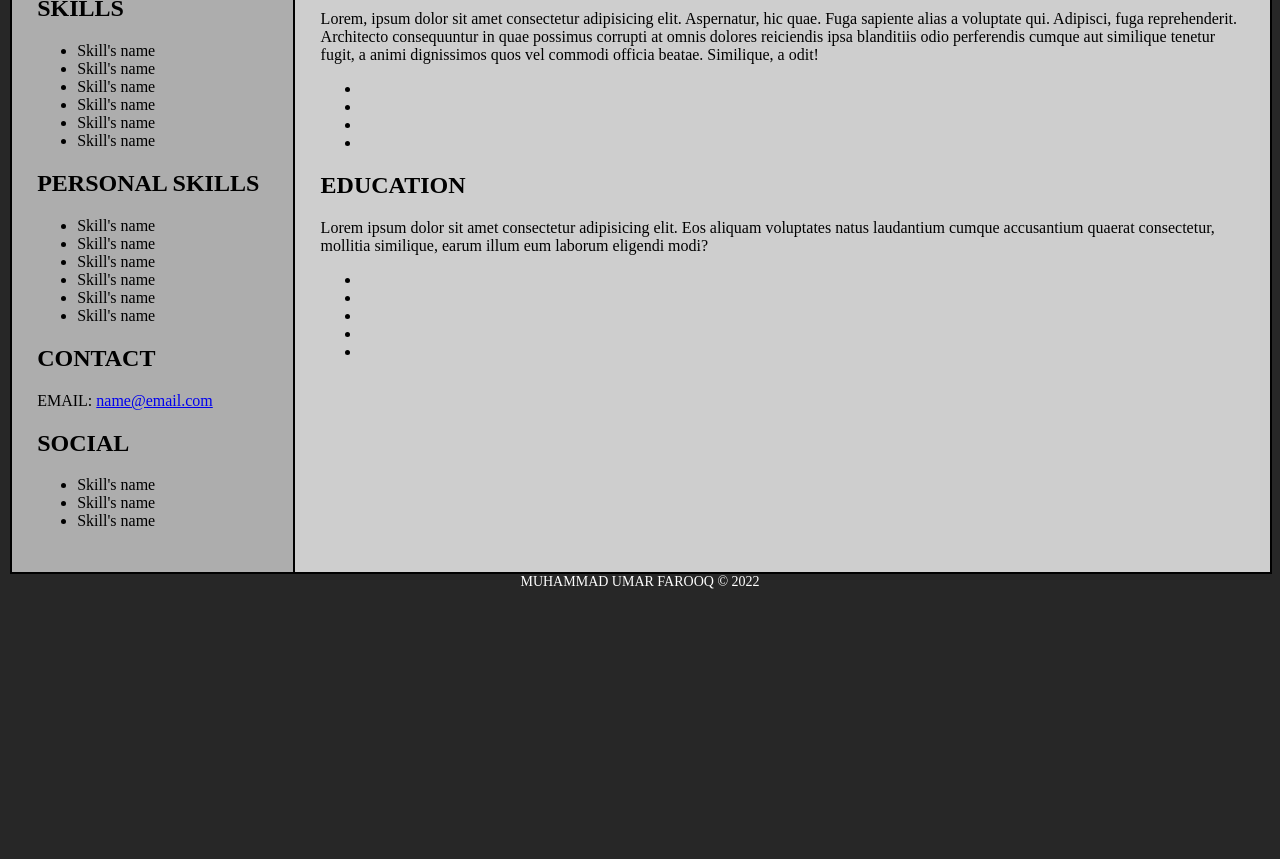
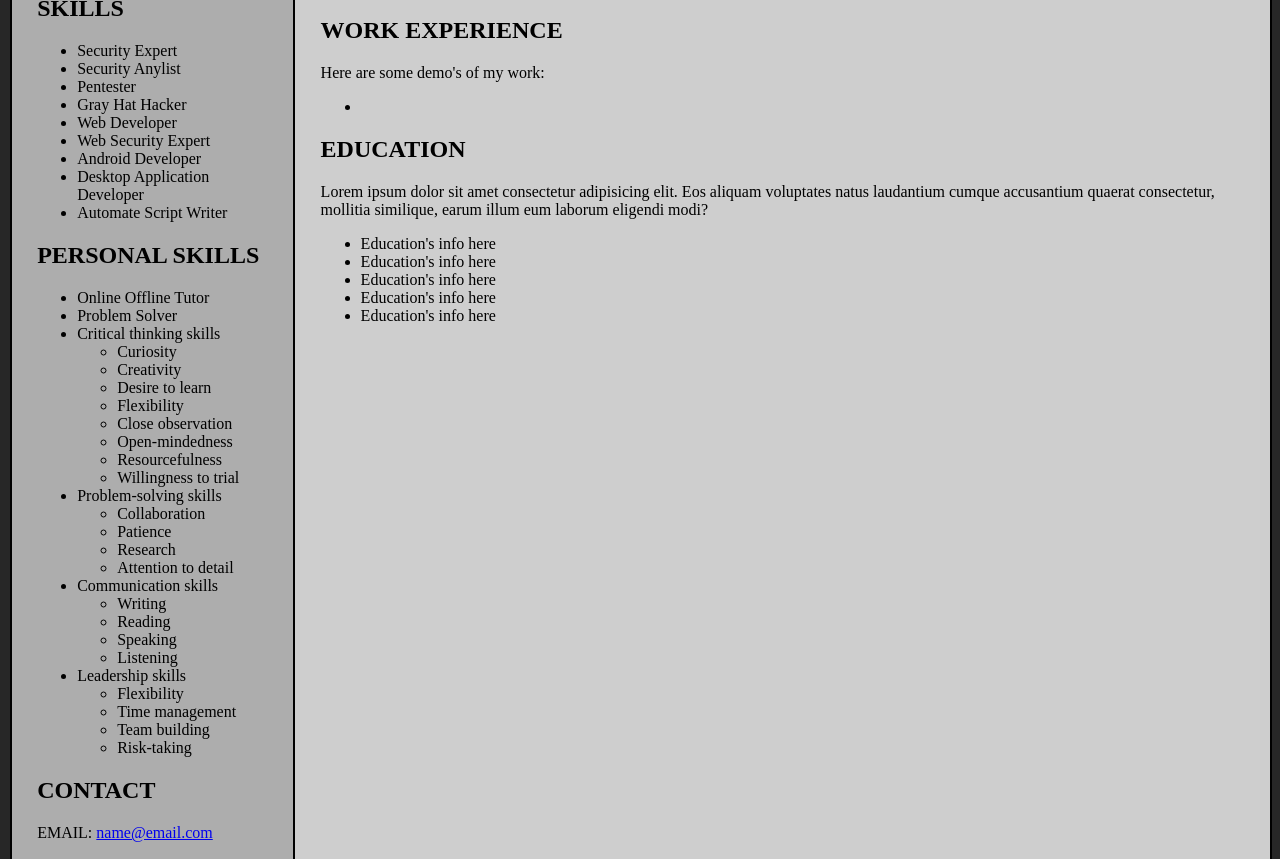
Before and after one commit to mdofrbn7/portfoliio, a plain HTML site: page index.html in a window 1280 px wide. Shown: the part 295-1154 px from the top of the page. Before the commit the page ends 895 px from the top, so only its background shows below. Drawn offline with Linux system fonts and the light colour scheme.

Commit message:
some changes..1

```diff
--- a/index.html
+++ b/index.html
@@ -14,28 +14,67 @@
     <div class="main_body">
         <!-- <div class="header"></div> -->
         <div class="main">
-            <div class="div1">
+            <div class="sidebar">
                 <img src="image_logo.jpg" alt="image" srcset="">
                 <div class="prof_skills">
                     <h2>PROFESSIONAL SKILLS</h2>
                     <ul>
-                        <li>Skill's name</li>
-                        <li>Skill's name</li>
-                        <li>Skill's name</li>
-                        <li>Skill's name</li>
-                        <li>Skill's name</li>
-                        <li>Skill's name</li>
+                        <li>Security Expert</li>
+                        <li>Security Anylist</li>
+                        <li>Pentester</li>
+                        <li>Gray Hat Hacker</li>
+                        <li>Web Developer</li>
+                        <li>Web Security Expert</li>
+                        <li>Android Developer</li>
+                        <li>Desktop Application Developer</li>
+                        <li>Automate Script Writer</li>
                     </ul>
+
                 </div>
                 <div class="personal_skills">
                     <h2>PERSONAL SKILLS</h2>
                     <ul>
-                        <li>Skill's name</li>
-                        <li>Skill's name</li>
-                        <li>Skill's name</li>
-                        <li>Skill's name</li>
-                        <li>Skill's name</li>
-                        <li>Skill's name</li>
+                        <li>Online Offline Tutor</li>
+                        <li>Problem Solver</li>
+
+                        <li>Critical thinking skills
+                            <ul>
+                                <li>Curiosity</li>
+                                <li>Creativity</li>
+                                <li>Desire to learn</li>
+                                <li>Flexibility</li>
+                                <li>Close observation</li>
+                                <li>Open-mindedness</li>
+                                <li>Resourcefulness</li>
+                                <li>Willingness to trial</li>
+                            </ul>
+                        </li>
+                        <li>Problem-solving skills
+                            <ul>
+                                <li>Collaboration</li>
+                                <li>Patience</li>
+                                <li>Research</li>
+                                <li>Attention to detail</li>
+
+                            </ul>
+                        </li>
+                        <li>Communication skills
+                            <ul>
+                                <li>Writing</li>
+                                <li>Reading</li>
+                                <li>Speaking</li>
+                                <li>Listening</li>
+                            </ul>
+                        </li>
+                        <li>Leadership skills
+                            <ul>
+                                <li>Flexibility</li>
+                                <li>Time management</li>
+                                <li>Team building</li>
+                                <li>Risk-taking</li>
+                            </ul>
+
+                        </li>
                     </ul>
                 </div>
                 <div class="contact">
@@ -54,24 +93,27 @@
 
                 </div>
             </div>
-            <div class="div2">
+            <div class="main-info">
                 <div class="name">
                     <h1>MUHAMMAD UMAR FAROOQ</h1>
                     <p>WEB, SOFTWARE, AND APP DEVELOPER, PENTESTER, SECURITY ANYLIST</p>
                 </div>
                 <div class="about">
                     <h2>ABOUT</h2>
-                    <p>Lorem ipsum dolor sit amet consectetur adipisicing elit. Ea, consequuntur illo aperiam asperiores unde labore odit nulla saepe vitae, cumque consequatur harum accusantium temporibus sit.</p>
+                    <p>I am Muhammad Umar Farooq. Welcome to my profile. I have been working on Java, Python, C, HTML, CSS, JavaScript, React JS, Cyber security, and Shell Scripting for the past 4 years, I have been developing many Desktop and Android apps
+                        and I have plenty of experience and a great eye for software development. As an experienced developer, I am pleased to be able to offer high-quality, clear, and concise software on a wide range of different topics. I credit my
+                        value and guarantee my product quality. I can offer competitive prices and deliver great work. Full-time Communication and Working :)</p>
                 </div>
                 <div class="work_exp">
                     <h2>WORK EXPERIENCE</h2>
-                    <p>Lorem, ipsum dolor sit amet consectetur adipisicing elit. Aspernatur, hic quae. Fuga sapiente alias a voluptate qui. Adipisci, fuga reprehenderit. Architecto consequuntur in quae possimus corrupti at omnis dolores reiciendis ipsa blanditiis
-                        odio perferendis cumque aut similique tenetur fugit, a animi dignissimos quos vel commodi officia beatae. Similique, a odit!</p>
+                    <p>Here are some demo's of my work:</p>
                     <ul>
-                        <li></li>
-                        <li></li>
-                        <li></li>
-                        <li></li>
+                        <li>
+
+
+
+                        </li>
+
                     </ul>
 
                 </div>
@@ -79,11 +121,11 @@
                     <h2>EDUCATION</h2>
                     <p>Lorem ipsum dolor sit amet consectetur adipisicing elit. Eos aliquam voluptates natus laudantium cumque accusantium quaerat consectetur, mollitia similique, earum illum eum laborum eligendi modi?</p>
                     <ul>
-                        <li></li>
-                        <li></li>
-                        <li></li>
-                        <li></li>
-                        <li></li>
+                        <li>Education's info here</li>
+                        <li>Education's info here</li>
+                        <li>Education's info here</li>
+                        <li>Education's info here</li>
+                        <li>Education's info here</li>
                     </ul>
                 </div>
 
--- a/style.css
+++ b/style.css
@@ -2,7 +2,7 @@
     --background: rgb(39, 39, 39);
     --side-div: rgb(173, 173, 173);
     --main-div: rgb(206, 206, 206);
-    --text: white;
+    --text: rgb(190, 190, 190);
     --text-dark: black;
 }
 
@@ -33,7 +33,7 @@ body {
     /* height: 100%; */
 }
 
-.div1 {
+.sidebar {
     padding: 2%;
     width: 20%;
     color: var(--text-dark);
@@ -41,7 +41,7 @@ body {
     border: 1px solid black;
 }
 
-.div2 {
+.main-info {
     padding: 2%;
     width: 80%;
     /* color: var(--text); */
@@ -49,7 +49,7 @@ body {
     border: 1px solid black;
 }
 
-.main .div1 img {
+.main .sidebar img {
     width: 200px;
     height: 200px;
     border: 1px solid black;
@@ -61,7 +61,7 @@ body {
     height: 100%;
 }
 
-.main .div2 .name h,
-.main .div2 .name p {
+.main .main-info .name h,
+.main .main-info .name p {
     display: block
 }
```
